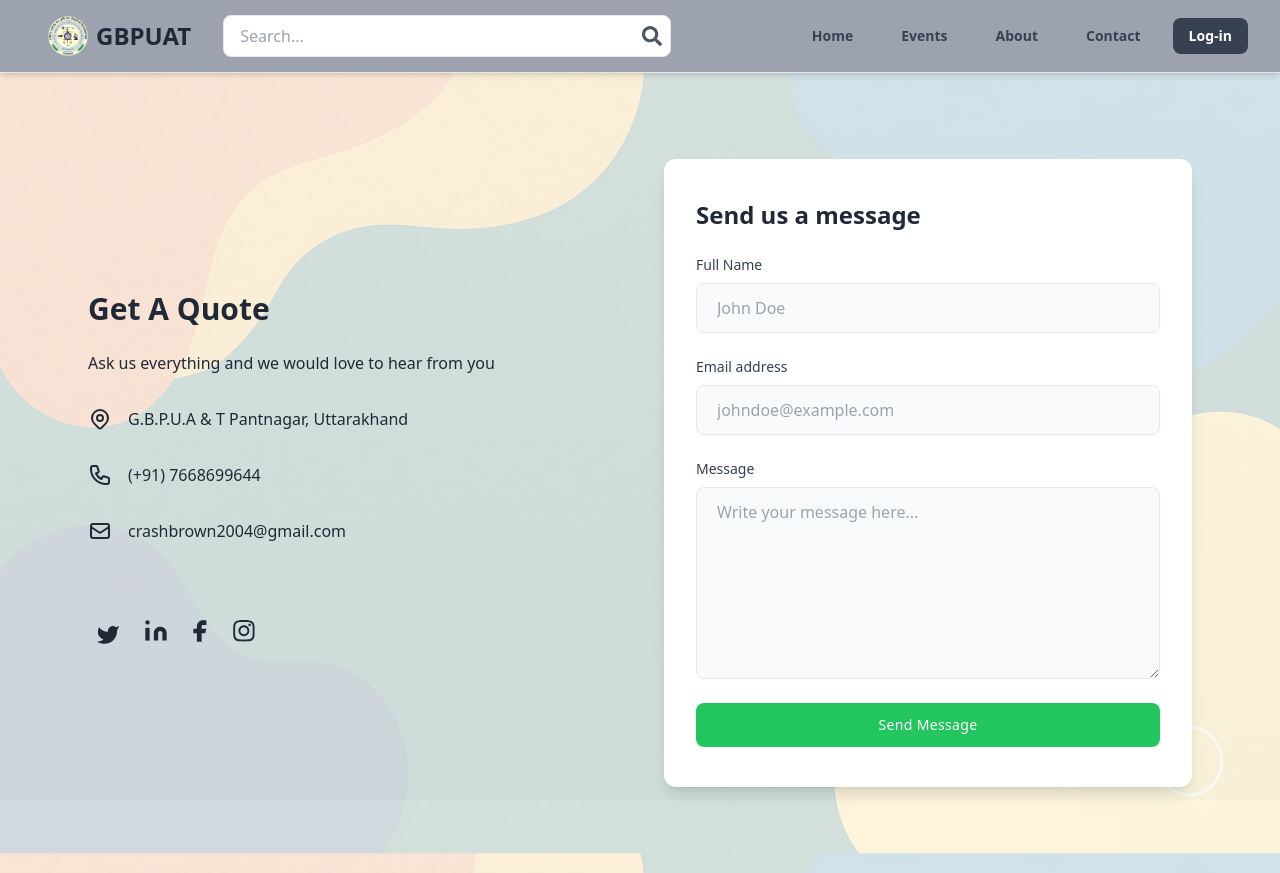
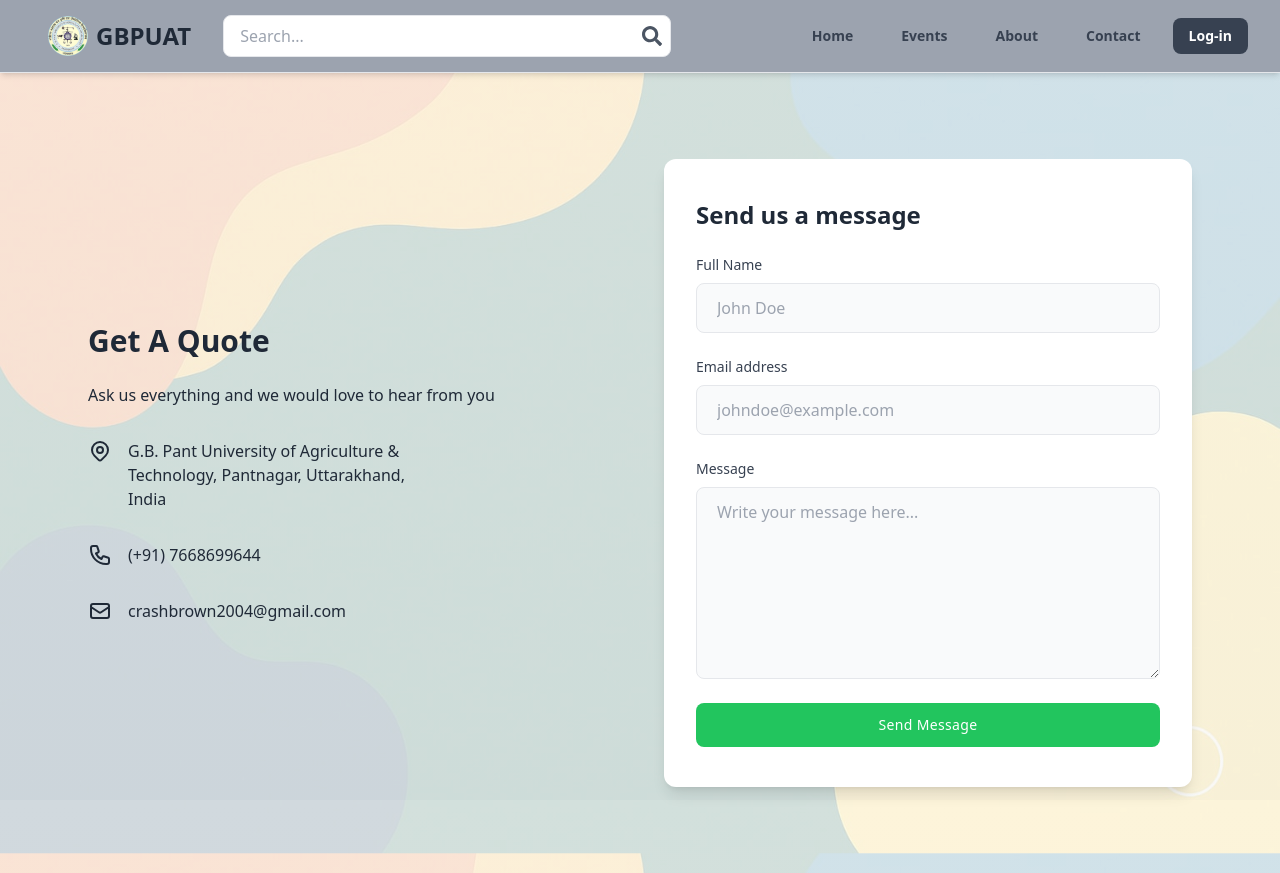
Before and after one commit to drakeRAGE/College-Event-Management, a React (Vite) app in the folder gallery/: page /contact in a window 1280 px wide. Built offline with nearby package versions, Linux system fonts and the light colour scheme.

Commit message:
refactor: update UI text and styling for consistency
Update the text and styling across multiple components to ensure consistency and improve user experience. Changes include renaming sections, adjusting font sizes, and removing redundant elements.

```diff
--- a/gallery/src/components/Footer.jsx
+++ b/gallery/src/components/Footer.jsx
@@ -24,9 +24,9 @@ export default function Footer() {
         <div className="grid grid-cols-1 justify-between gap-4 md:grid-cols-2">
           <div className="flex flex-col">
             <Typography variant="h5" className="mb-6 text-gray-900">
-              G.B. Pant University
+              G.B. Pant University of Agriculture & Technology
             </Typography>
-            <Typography className="text-gray-600 mb-4">
+            <Typography className="text-gray-600 text-lg mb-4">
               Pantnagar, Udham Singh Nagar<br />
               Uttarakhand, India - 263145
             </Typography>
@@ -58,7 +58,7 @@ export default function Footer() {
         <div className="mt-12  border-t border-gray-200 py-4 md:flex-row md:justify-between">
           <Typography
             variant="small"
-            className="mb-4 text-center font-normal text-gray-700 md:mb-0 flex w-full items-center justify-center"
+            className="mb-4 text-center font-normal text-xl text-gray-700 md:mb-0 flex w-full items-center justify-center"
           >
             &copy; {currentYear} &nbsp; <a href="/"> GBPUAT Pantnagar</a>. All Rights Reserved.
           </Typography>
--- a/gallery/src/pages/About.jsx
+++ b/gallery/src/pages/About.jsx
@@ -2,7 +2,7 @@
 export default function About() {
   return (
     <div className='h-screen py-32 px-4 max-w-6xl mx-auto'>
-      <h1 className='text-4xl font-bold mb-6 text-slate-800'>About GBPUAT Event Hub</h1>
+      <h1 className='text-4xl font-bold mb-6 text-slate-800'>About</h1>
       <p className='mb-6 text-lg text-slate-700 leading-relaxed'>
         Welcome to GBPUAT's comprehensive event management platform. Our system serves as the central hub for all university events, making it easier for students and faculty to stay connected with campus activities. From academic seminars to cultural festivals, we ensure that every university event is properly documented and easily accessible.
       </p>
@@ -10,7 +10,7 @@ export default function About() {
         Our platform streamlines the way our university community discovers and engages with events. Whether you're interested in technical workshops, research presentations, cultural programs, or sports tournaments, you'll find all the information you need right here. We provide real-time updates, event schedules, and detailed information about past, present, and upcoming university activities.
       </p>
       <p className='mb-6 text-lg text-slate-700 leading-relaxed'>
-        Join us in celebrating the vibrant campus life of G.B. Pant University. Through this platform, we aim to enhance communication between departments, facilitate better event coordination, and create a lasting digital archive of our university's memorable moments and achievements.
+        Join us in celebrating the vibrant campus life of G.B. Pant University. This aims at bringing students across the university and host and extravaganza of culture, arts, and heritage. It provides an exposure to students by creating ferocious competitive environment thereby acting as a motivation to excel in their areas of interest.
       </p>
       {/* <p className='mb-6 text-md text-slate-700 leading-relaxed'>
         Our event management system features an intuitive interface that allows you to easily browse through different categories of events. Each event listing provides comprehensive details including venue information, timings, registration requirements, and contact details of organizers. Students and faculty can access event materials, view photo galleries, and stay updated with any schedule changes or announcements.
--- a/gallery/src/pages/Contact.jsx
+++ b/gallery/src/pages/Contact.jsx
@@ -26,8 +26,8 @@ const Contact = () => {
                                         <path strokeLinecap="round" strokeLinejoin="round" d="M15 11a3 3 0 11-6 0 3 3 0 016 0z" />
                                     </svg>
 
-                                    <span className="mx-2 text-gray-800 truncate w-72">
-                                        G.B.P.U.A & T Pantnagar, Uttarakhand
+                                    <span className="mx-2 text-gray-800  w-72">
+                                        G.B. Pant University of Agriculture & Technology, Pantnagar, Uttarakhand, India
                                     </span>
                                 </p>
 
@@ -48,7 +48,7 @@ const Contact = () => {
                                 </p>
                             </div>
 
-                            <div className="mt-6 md:mt-8">
+                            {/* <div className="mt-6 md:mt-8">
                                 <h3 className="text-gray-300 ">Follow us</h3>
 
                                 <div className="flex mt-4 -mx-1.5 ">
@@ -78,7 +78,7 @@ const Contact = () => {
                                         </svg>
                                     </a>
                                 </div>
-                            </div>
+                            </div> */}
                         </div>
 
                         {/* Right section */}
--- a/gallery/src/pages/Home.jsx
+++ b/gallery/src/pages/Home.jsx
@@ -223,9 +223,9 @@ export default function Home() {
                     <path strokeLinecap="round" strokeLinejoin="round" strokeWidth="2" d="M12 4.354a4 4 0 110 5.292M15 21H3v-1a6 6 0 0112 0v1zm0 0h6v-1a6 6 0 00-9-5.197M13 7a4 4 0 11-8 0 4 4 0 018 0z" />
                   </svg>
                 </div>
-                <h3 className="text-xl font-semibold text-gray-900 mb-3">Analytics Dashboard</h3>
+                <h3 className="text-xl font-semibold text-gray-900 mb-3">Quick Sign-Up</h3>
                 <p className="text-gray-600 leading-relaxed">
-                  Powerful analytics tools providing actionable insights for better event planning and execution.
+                  Fast and intuitive registration process that lets students join events in just a few clicks—no forms, no friction.
                 </p>
               </div>
             </div>
```
